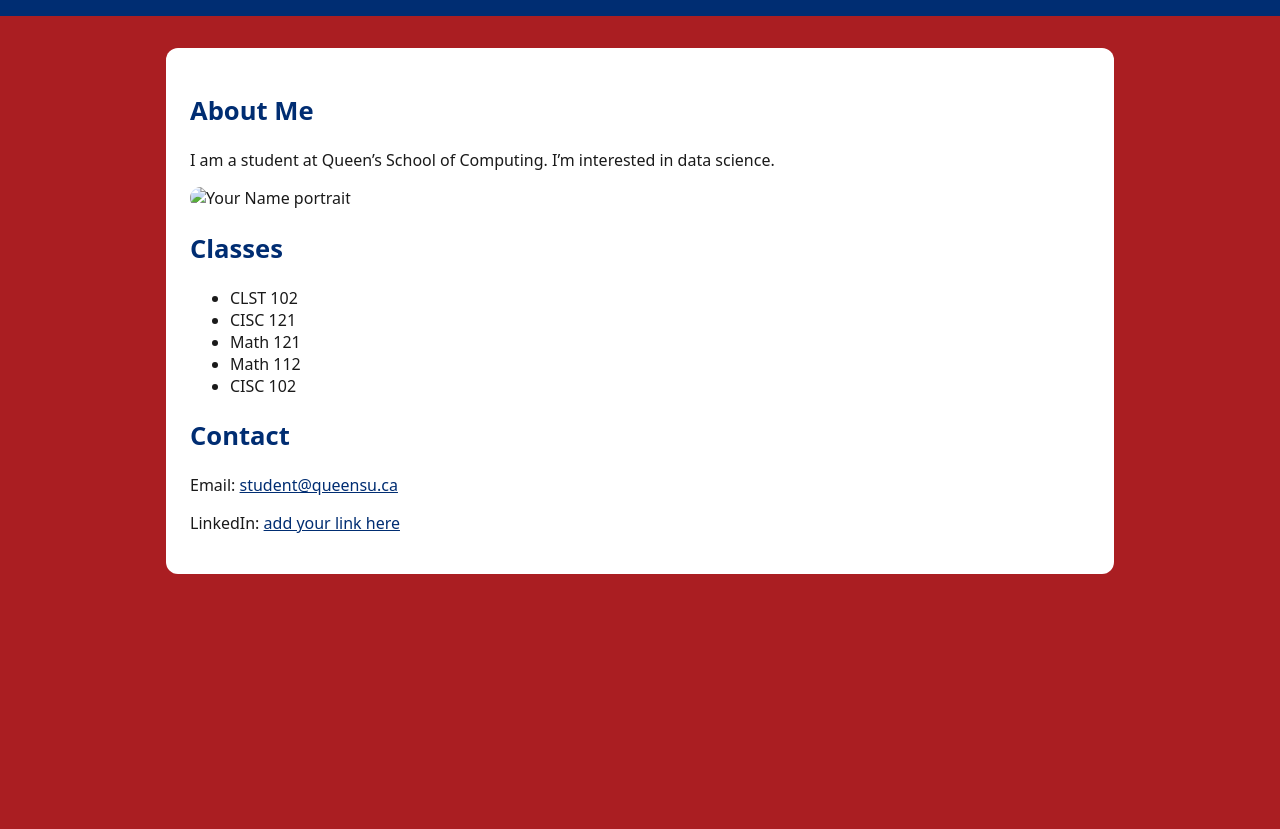
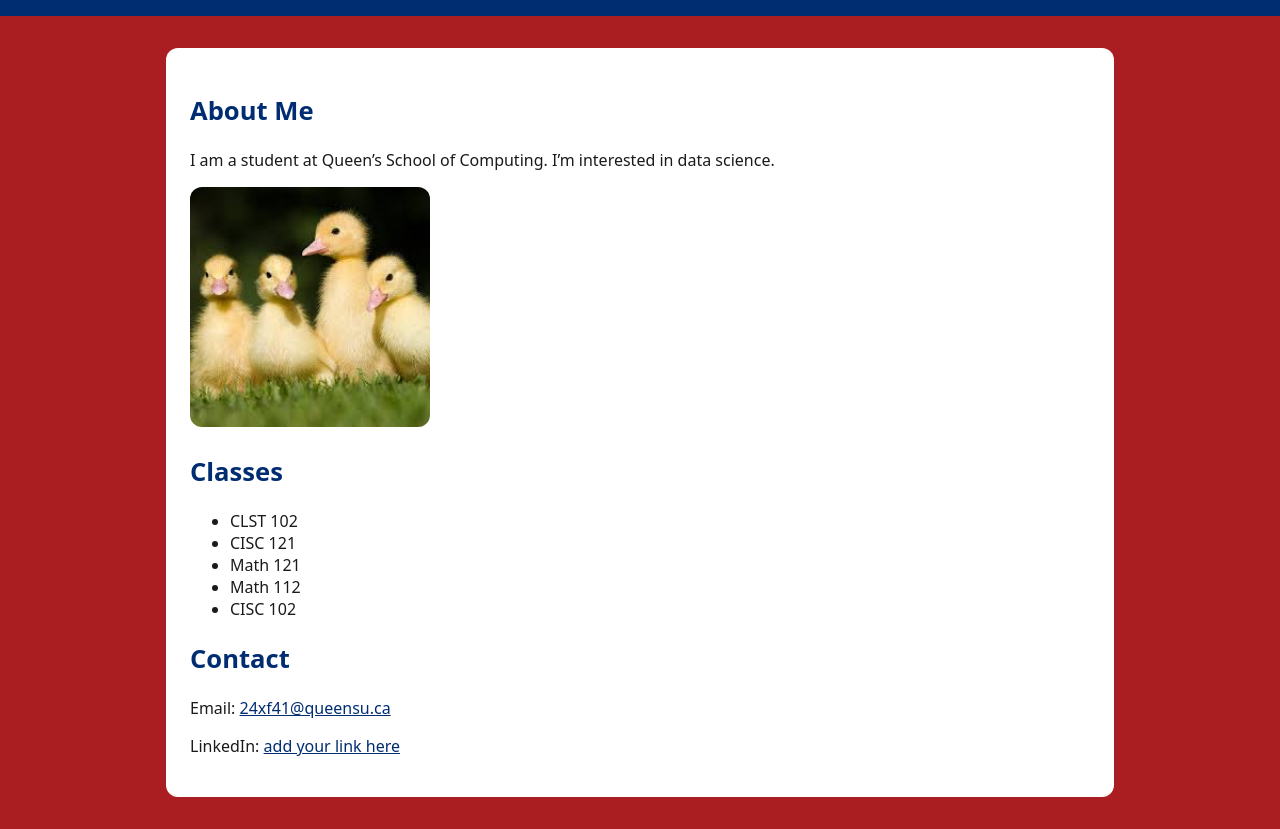
Before and after one commit to blizzardlizzer/queens-student-page, a plain HTML site: page index.html in a window 1280 px wide. Shown: the part 102-931 px from the top of the page. Before the commit the page ends 800 px from the top, so only its background shows below. Drawn offline with Linux system fonts and the light colour scheme.

Commit message:
Update index.html
added an image

```diff
--- a/index.html
+++ b/index.html
@@ -17,7 +17,7 @@
       <p>I am a student at Queen’s School of Computing. I’m interested in data science<!-- replace with interests -->.</p>
 
       <!-- ====== PHOTO (upload me.jpg to repo root, then update the src below) ====== -->
-      <img src="me.jpg" alt="Your Name portrait" width="240" height="240" />
+      <img src="Duk.jpg" alt="" width="240" height="240" />
 
       <!-- ====== PROJECTS/COURSES (add or rename items to courses instead of projects) ====== -->
       <h2>Classes</h2>
@@ -31,7 +31,7 @@
 
       <!-- ====== CONTACT (update your links) ====== -->
       <h2>Contact</h2>
-      <p>Email: <a href="24xf41@queensu.ca">student@queensu.ca</a></p>
+      <p>Email: <a href="24xf41@queensu.ca">24xf41@queensu.ca</a></p>
       <p>LinkedIn: <a href="#">add your link here</a></p>
     </main>
   </body>
```
